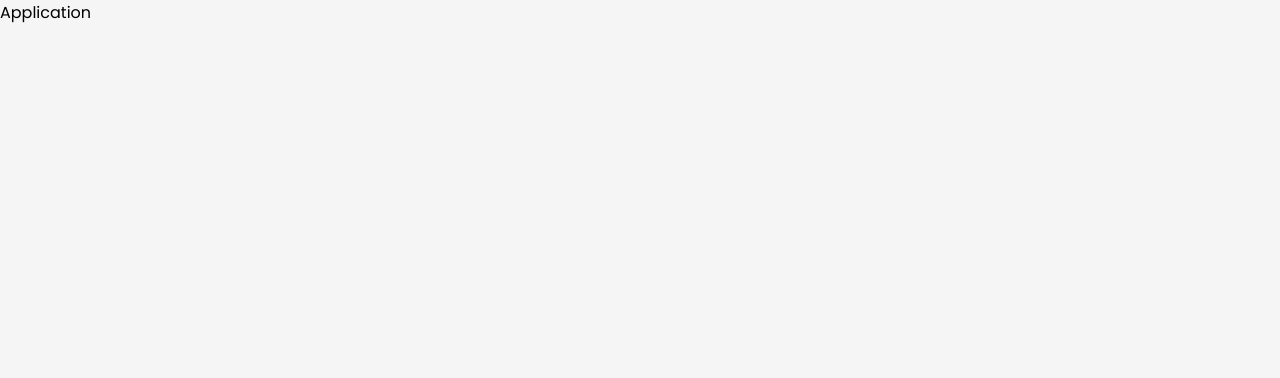
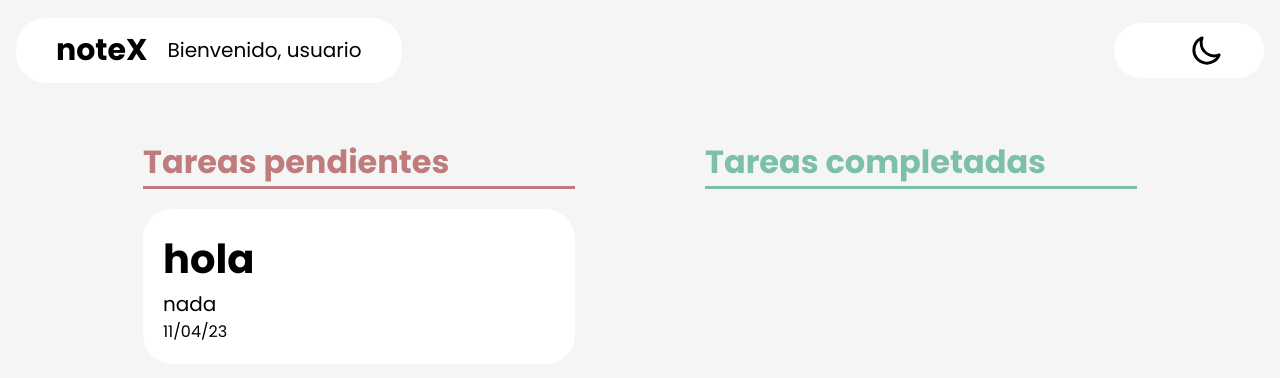
Before and after one commit to santy0627/noteX, a React (Vite) app: page /app in a window 1280 px wide. Shown: the top 378 px of the page. Built offline with nearby package versions, Linux system fonts and the light colour scheme.

Commit message:
se trabaja en la parte grafica de la aplicacion y las tareas

```diff
--- a/src/index.css
+++ b/src/index.css
@@ -2,7 +2,7 @@
 
 :root{
     --bg-color: whitesmoke;
-    --bg-color-secundary: #e9e9e9;
+    --bg-color-secundary: white;
     --color-text: #272838;
     --color-black: #272838;
     --border-color: #272838;
@@ -10,6 +10,8 @@
     --green-color: #7CC0A8;
     --red-color: #c07c7c;
     --blue-color:#7F96FF;
+    --white: white;
+    --black: black;
 }
 
 *{
--- /dev/null
+++ b/src/view/components/Header/Header.css
@@ -0,0 +1,38 @@
+.header {
+  width: 100vw;
+  height: 100px;
+  display: flex;
+  justify-content: space-between;
+  align-items: center;
+  padding: 16px;
+}
+
+.header__text{
+  height: max-content;
+  display: flex;
+  align-items: center;
+  gap: 20px;
+  background-color: var(--bg-color-secundary);
+  padding: 10px 40px;
+  border-radius: 30px;
+}
+
+.tittle{
+  text-decoration: none;
+  font-weight: 700;
+  font-size: 30px;
+  color: black;
+}
+
+.welcome{
+  font-size: 20px;
+}
+
+.mode{
+  height: max-content;
+  display: flex;
+  align-items: center;
+  background-color: var(--bg-color-secundary);
+  padding: 10px 40px;
+  border-radius: 30px;
+}
--- /dev/null
+++ b/src/view/components/Header/Header.jsx
@@ -0,0 +1,20 @@
+import React from 'react'
+import { Sun } from '../Logos/Sun'
+import { Moon } from '../Logos/Moon'
+import './Header.css'
+import { Link } from 'react-router-dom'
+
+export default function Header () {
+  return (
+    <header className='header'>
+      <div className='header__text'>
+        <Link to='/inicio' className='tittle'>noteX</Link>
+        <p className='welcome'>Bienvenido, usuario</p>
+      </div>
+      <div className='mode'>
+        <Sun width='35px' />
+        <Moon width='35px' />
+      </div>
+    </header>
+  )
+}
--- /dev/null
+++ b/src/view/components/Logos/Moon.jsx
@@ -0,0 +1,18 @@
+import React from 'react'
+
+export const Moon = (props) => (
+  <svg
+    xmlns='http://www.w3.org/2000/svg'
+    fill='none'
+    viewBox='0 0 24 24'
+    {...props}
+  >
+    <path
+      stroke='#000'
+      strokeLinecap='round'
+      strokeLinejoin='round'
+      strokeWidth={2}
+      d='M3.32 11.684a9 9 0 0 0 17.357 3.348A9 9 0 0 1 8.32 6.683c0-1.18.23-2.32.644-3.353a9.003 9.003 0 0 0-5.645 8.354Z'
+    />
+  </svg>
+)
--- /dev/null
+++ b/src/view/components/Logos/Sun.jsx
@@ -0,0 +1,15 @@
+import React from 'react'
+
+export const Sun = (props) => (
+  <svg
+    xmlns='http://www.w3.org/2000/svg'
+    xmlSpace='preserve'
+    viewBox='0 0 64 64'
+    {...props}
+  >
+    <g fill='#fff' fillRule='evenodd' clipRule='evenodd'>
+      <circle cx={32.003} cy={32.005} r={16.001} />
+      <path d='M12.001 31.997c0-2.211-1.789-4-4-4H4c-2.211 0-4 1.789-4 4s1.789 4 4 4h4a3.998 3.998 0 0 0 4.001-4zM12.204 46.139l-2.832 2.833a4 4 0 0 0 5.657 5.656l2.833-2.832a4 4 0 1 0-5.658-5.657zM32.003 51.999c-2.211 0-4 1.789-4 4V60c0 2.211 1.789 4 4 4s4-1.789 4-4l-.004-4.001a3.994 3.994 0 0 0-3.996-4zM51.798 46.143c-1.559-1.566-4.091-1.566-5.653-.004a4 4 0 0 0 0 5.657l2.829 2.828c1.562 1.57 4.094 1.562 5.656 0s1.566-4.09 0-5.656l-2.832-2.825zM60.006 27.997l-4.009.008a3.984 3.984 0 0 0-3.992 3.992 3.99 3.99 0 0 0 3.992 4h4.001c2.219.008 4-1.789 4-4a3.99 3.99 0 0 0-3.992-4zM51.798 17.859l2.828-2.829a3.99 3.99 0 0 0 0-5.657 3.989 3.989 0 0 0-5.652-.004l-2.829 2.836a3.99 3.99 0 0 0 0 5.649c1.554 1.572 4.094 1.564 5.653.005zM32.003 11.995c2.207.016 4-1.789 4-3.992v-4c0-2.219-1.789-4-4-4a3.986 3.986 0 0 0-4 3.993l.008 4.008a3.984 3.984 0 0 0 3.992 3.991zM12.212 17.855a3.983 3.983 0 0 0 5.646-.004c1.574-1.551 1.566-4.09.008-5.649l-2.829-2.828a3.995 3.995 0 0 0-5.657 0 3.983 3.983 0 0 0-.012 5.653l2.844 2.828z' />
+    </g>
+  </svg>
+)
--- /dev/null
+++ b/src/view/components/Task/Task.css
@@ -0,0 +1,16 @@
+.task{
+  width: 100%;
+  height: min-content;
+  padding: 20px;
+  border-radius: 30px;
+  background-color: var(--bg-color-secundary);
+  margin-top: 20px;
+}
+
+.task__title{
+  font-size: 40px;
+}
+
+.task__description{
+  font-size: 20px;
+}
--- /dev/null
+++ b/src/view/components/Task/Task.jsx
@@ -0,0 +1,12 @@
+import React from 'react'
+import './Task.css'
+
+export default function Task ({ title, description, finishDate }) {
+  return (
+    <div className='task'>
+      <h1 className='task__title'>{title}</h1>
+      <p className='task__description'>{description}</p>
+      <p className='task__date'>{finishDate}</p>
+    </div>
+  )
+}
--- a/src/view/pages/Application/Application.css
+++ b/src/view/pages/Application/Application.css
@@ -0,0 +1,37 @@
+.application{
+  width: 100vw;
+  height: 100vh;
+}
+
+.tareas{
+  height: calc(100vh - 100px);
+  display: flex;
+  align-items: center;
+  justify-content: center;
+  gap: 50px;
+}
+
+.pendientes,
+.completadas {
+  height: 95%;
+  width: 40%;
+  display: flex;
+  padding: 20px 40px;
+  display: flex;
+  flex-direction: column;
+}
+
+.tareas__status{
+  width: 100%;
+  height: max-content;
+}
+
+.pendientes .tareas__status {
+  color: var(--red-color);
+  border-bottom: 3px solid var(--red-color);
+}
+
+.completadas .tareas__status {
+  color: var(--green-color);
+  border-bottom: 3px solid var(--green-color);
+}
--- a/src/view/pages/Application/Application.jsx
+++ b/src/view/pages/Application/Application.jsx
@@ -1,7 +1,21 @@
 import React from 'react'
+import Header from '../../components/Header/Header'
+import './Application.css'
+import Task from '../../components/Task/Task'
 
 export default function Application () {
   return (
-    <div>Application</div>
+    <div className='application'>
+      <Header />
+      <main className='tareas'>
+        <div className='pendientes'>
+          <h1 className='tareas__status'>Tareas pendientes</h1>
+          <Task title='hola' description='nada' finishDate='11/04/23' />
+        </div>
+        <div className='completadas'>
+          <h1 className='tareas__status'>Tareas completadas</h1>
+        </div>
+      </main>
+    </div>
   )
 }
--- a/src/view/pages/Registro/Registro.jsx
+++ b/src/view/pages/Registro/Registro.jsx
@@ -22,7 +22,6 @@ export default function Registro () {
       body: JSON.stringify(body)
     }).then(response => {
       if (response.ok) return response.json()
-      console.log(response)
       throw new Error('Error al crear el usuario')
     }).then(() => {
       navigate('/ingreso')
```
